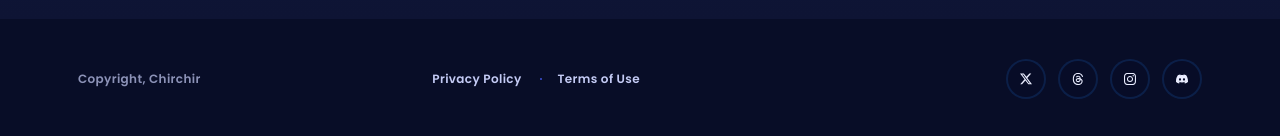
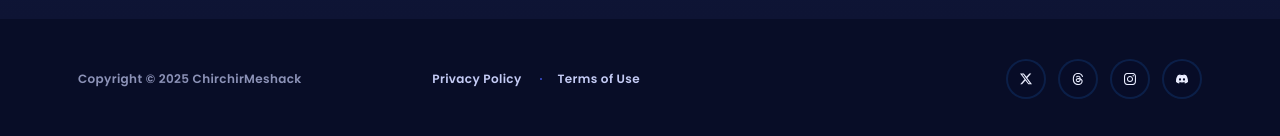
Before and after one commit to ChirchirMeshack/Xora-JSM, a React (Vite) app: page / in a window 1280 px wide. Shown: the part 7023-7159 px from the top of the page. Built offline with nearby package versions, Linux system fonts and the light colour scheme.

Commit message:
Automated copyright-date

```diff
--- a/src/sections/Footer.jsx
+++ b/src/sections/Footer.jsx
@@ -1,12 +1,16 @@
 import { socials } from "../constants";
 
 const Footer = () => {
+  /*const currentDate = new Date().toLocaleString('en-US', {
+    timeZone: 'UTC'
+  });*/
+
   return (
     <footer>
       <div className="container py-10">
         <div className="flex w-full max-md:flex-col">
           <div className="small-compact flex flex-1 flex-wrap items-center justify-center gap-5">
-            <p className="opacity-70">Copyright, Chirchir</p>
+            <p className="opacity-70"> Copyright © {new Date().getFullYear()} ChirchirMeshack</p>
             <div className="flex items-center justify-center sm:ml-auto">
               <p className="legal-after relative mr-9 text-p5 transition-all duration-500 hover:text-p1">
                 Privacy Policy
```
